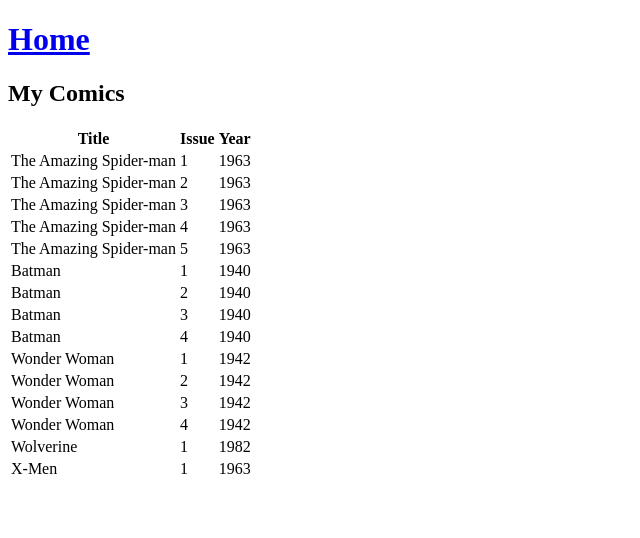
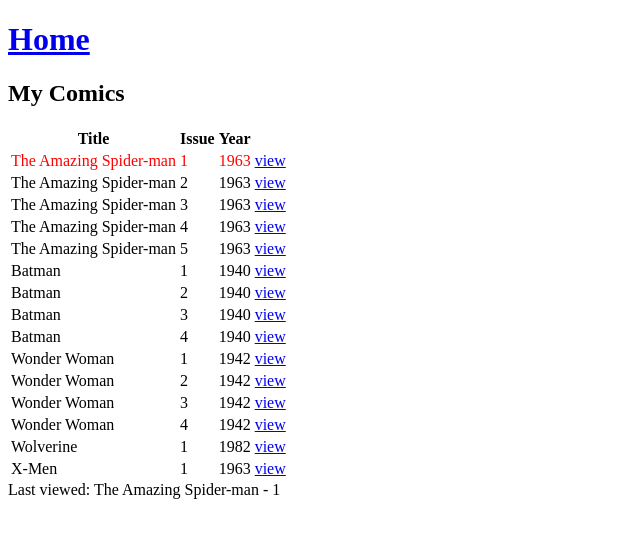
Before and after one commit to Khardge/comics-cookie-demo, a Flask app: template templates/index.html in a window 1280 px wide. Shown: the top 538 px of the page, without its empty margins (0-640 px from the left). Run offline with Flask 2, Linux system fonts and the light colour scheme; the template is opened without the code that fills it: values that come from a table or form of the project are taken from there, others are empty; data comes from the database, SQL or seed files in the repository.

Commit message:
changes made in class demo

```diff
--- a/main.py
+++ b/main.py
@@ -1,7 +1,8 @@
-from flask import Flask, request, redirect, render_template
+from flask import Flask, request, redirect, render_template, make_response
 from flask_sqlalchemy import SQLAlchemy
 from sqlalchemy import ForeignKey
 import cgi
+from datetime import datetime
 
 app = Flask(__name__)
 app.config['DEBUG'] = True      # displays runtime errors in the browser, too
@@ -40,8 +41,33 @@ class Publisher(db.Model):
 
 @app.route("/")
 def index():
+    #check what the last visited comic was
+    last_viewed_comic_id = request.cookies.get('last-viewed-comic-id')
+    if last_viewed_comic_id:
+        comic = Comic.query.get(last_viewed_comic_id)
+        print('last viewed comic id', last_viewed_comic_id)
+
+    # Check for referrer query param
+    referrer = request.args.get('referrer')
+    if referrer:
+        print('referred by', referrer)
+
+    # set a last visited cookie
     comics = Comic.query.all()
-    return render_template('index.html', comics=comics)
+    response = make_response(render_template('index.html', comics=comics, last_viewed_comic=comic))
+    response.set_cookie('last-visited-index', datetime.now().strftime('%m/%d/%Y'), max_age=60*60*24*365)
+
+    return response
+
+@app.route('/comic/<comic_id>')
+def comic(comic_id):
+    #get comic from db
+    comic = Comic.query.get(comic_id)
+
+    #set last viewed comic id in a cookie
+    response = make_response(render_template('comic.html', comic=comic))
+    response.set_cookie('last-viewed-comic-id', str(comic.id), max_age=60*60*24*365)
+    return response
 
 if __name__ == "__main__":
     app.run()
--- a/templates/index.html
+++ b/templates/index.html
@@ -9,20 +9,26 @@
         <th>Title</th>
         <th>Issue</th>
         <th>Year</th>
+        <th></th>
       </tr>
     </thead>
     <tbody>
       {% for comic in comics: %}
-        <tr>
+        <tr {% if comic == last_viewed_comic %} style="color:red;" {% endif %} >
           <td>{{comic.title}}</td>
           <td>{{comic.issue_number}}</td>
           <td>{{comic.year}}</td>
+          <td><a href="/comic/{{comic.id}}">view</a></td>
         </tr>
       {% endfor %}
     </tbody>
   </table>
 {% endif %}
 
+{% if last_viewed_comic %}
+  Last viewed: {{last_viewed_comic.title}} - {{last_viewed_comic.issue_number}}
+{% endif %}
+
 {% if error %}
   <p class='error'>{{ error }}</p>
 {% endif %}
```
Also changed, not shown: templates/comic.html (added, +7 -0 lines).
